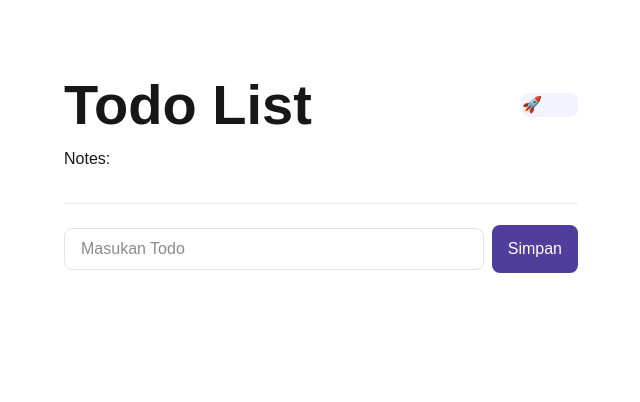
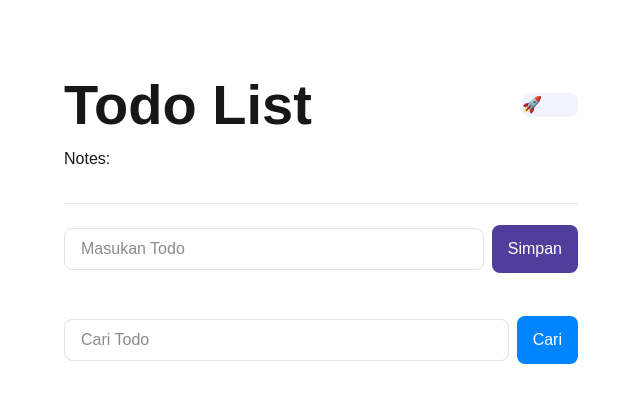
Before and after one commit to pgita4677-jpg/my-app, a Next.js app: page /todolist in a window 1280 px wide. Shown: the top 402 px of the page, without its empty margins (319-959 px from the left). Built offline with nearby package versions, Linux system fonts and the light colour scheme.

Commit message:
update versi TodoList

```diff
--- a/app/todolist/page.tsx
+++ b/app/todolist/page.tsx
@@ -1,24 +1,53 @@
 'use client'
-import { validateHeaderValue } from 'http'
 import React, { useState } from 'react'
 
 function TodoList() {
   const [input, setInput] = useState('')
   const [dataTodo, setDataTodo] = useState<string[]>([])
+  const [search, setSearch] = useState('')
+  const [filteredTodo, setFilteredTodo] = useState<string[]>([])
 
   const addDataTodo = () => {
-    if (input.length > 0) {
+    if (input.trim().length === 0) {
+      window.alert('Masukkan Todo terlebih dahulu!')
+      return
+    }
+
+    const isDuplicate = dataTodo.some(
+      (item) => item.toLowerCase() === input.toLowerCase()
+    )
+    if (isDuplicate) {
+      window.alert('Todo sudah ada, masukkan yang berbeda!')
+      return
+    }
+
+    setDataTodo([...dataTodo, input])
     setInput('')
-        setDataTodo([...dataTodo, input])
-    } else {
-        alert('Masukan Todo Terlebih Dahulu')
-    }
+    setFilteredTodo([]) // reset hasil filter kalau ada
   }
 
   const removeDataTodo = (index: number) => {
-    const TempData = [...dataTodo]
-    const removeData = TempData.filter((_val, idx) => idx !== index)
+    const removeData = dataTodo.filter((_val, idx) => idx !== index)
     setDataTodo(removeData)
+    setFilteredTodo([]) // reset hasil pencarian biar gak aneh
+  }
+
+  const searchTodo = () => {
+    if (search.trim().length === 0) {
+      window.alert('Masukkan kata untuk mencari!')
+      setFilteredTodo([])
+      return
+    }
+
+    const hasil = dataTodo.filter((item) =>
+      item.toLowerCase().includes(search.toLowerCase())
+    )
+
+    if (hasil.length === 0) {
+      window.alert('Data tidak ditemukan!')
+    }
+
+    setFilteredTodo(hasil)
   }
 
   return (
@@ -26,39 +55,62 @@ function TodoList() {
       <div className='flex justify-between items-center'>
         <h1 className='text-[56px] font-[600]'>Todo List</h1>
         <div className='flex justify-between items-center bg-[#f2f3ff] w-[56px] rounded-lg'>
-                🚀</div>
+          🚀
         </div>
+      </div>
+
       <p>Notes:</p>
-        <div>
-            <div className='h-[1px] bg-[#EBEBEB] mb-[21px] mt-[32px]'/>
+
+      <div className='h-[1px] bg-[#EBEBEB] mb-[21px] mt-[32px]' />
+
+      {/* Input tambah data */}
       <div className='flex items-center gap-2 mb-[43px]'>
         <div className='flex-1'>
           <input
             value={input}
             onChange={(e) => setInput(e.target.value)}
             className='w-full border border-[#E4E4E4] rounded-lg py-[8px] px-[16px]'
-                    placeholder='Masukan Todo'/>
+            placeholder='Masukan Todo'
+          />
         </div>
-                <button className='bg-[#503E9D] text-white h-[48px] px-[16px] rounded-lg text-center'
-                onClick={addDataTodo}>
+        <button
+          className='bg-[#503E9D] text-white h-[48px] px-[16px] rounded-lg text-center'
+          onClick={addDataTodo}
+        >
           Simpan
         </button>
       </div>
-            {dataTodo.map((value, index) => {
-                return (
-                    <div key={String(index)} className='flex items-center justify-between mb-[16px]'>
+
+      {/* Input pencarian */}
+      <div className='flex items-center gap-2 mb-[32px]'>
+        <div className='flex-1'>
+          <input
+            value={search}
+            onChange={(e) => setSearch(e.target.value)}
+            className='w-full border border-[#E4E4E4] rounded-lg py-[8px] px-[16px]'
+            placeholder='Cari Todo'
+          />
+        </div>
+        <button
+          className='bg-[#0084ff] text-white h-[48px] px-[16px] rounded-lg text-center'
+          onClick={searchTodo}
+        >
+          Cari
+        </button>
+      </div>
+
+      {/* List Todo */}
+      {(filteredTodo.length > 0 ? filteredTodo : dataTodo).map((value, index) => (
+        <div key={index} className='flex items-center justify-between mb-[16px]'>
           <p>{value}</p>
-                <button className='bg-[#FF0004] text-white h-[30px] px-[6px] rounded-lg'
-                onClick={() => removeDataTodo(index)}>
+          <button
+            className='bg-[#FF0004] text-white h-[30px] px-[6px] rounded-lg'
+            onClick={() => removeDataTodo(index)}
+          >
             Hapus
           </button>
         </div>
-
-                )
-            } )}
-
-
-        </div>
+      ))}
     </div>
   )
 }
```
Lines whose indentation alone changed are shown as unchanged.
